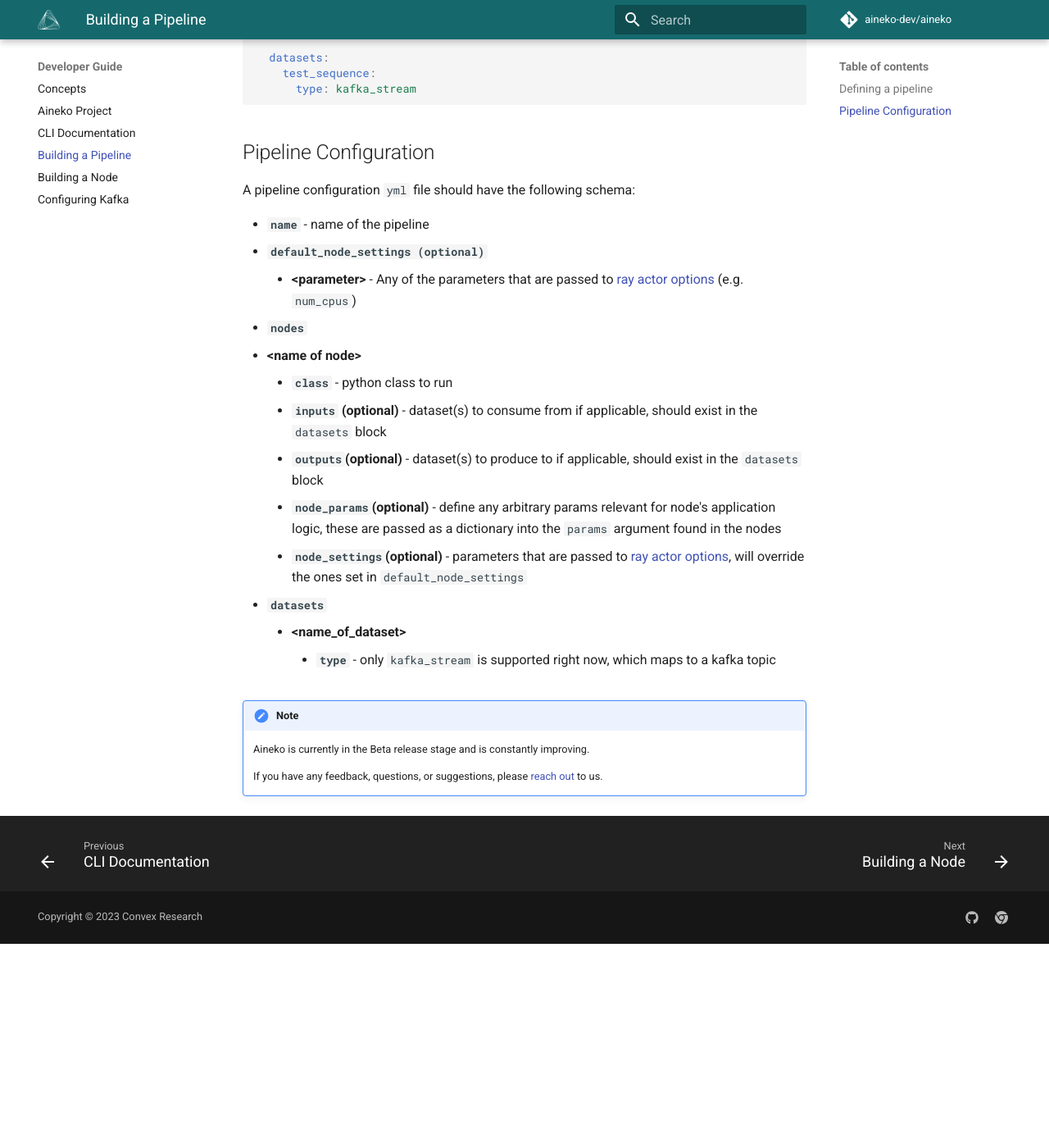
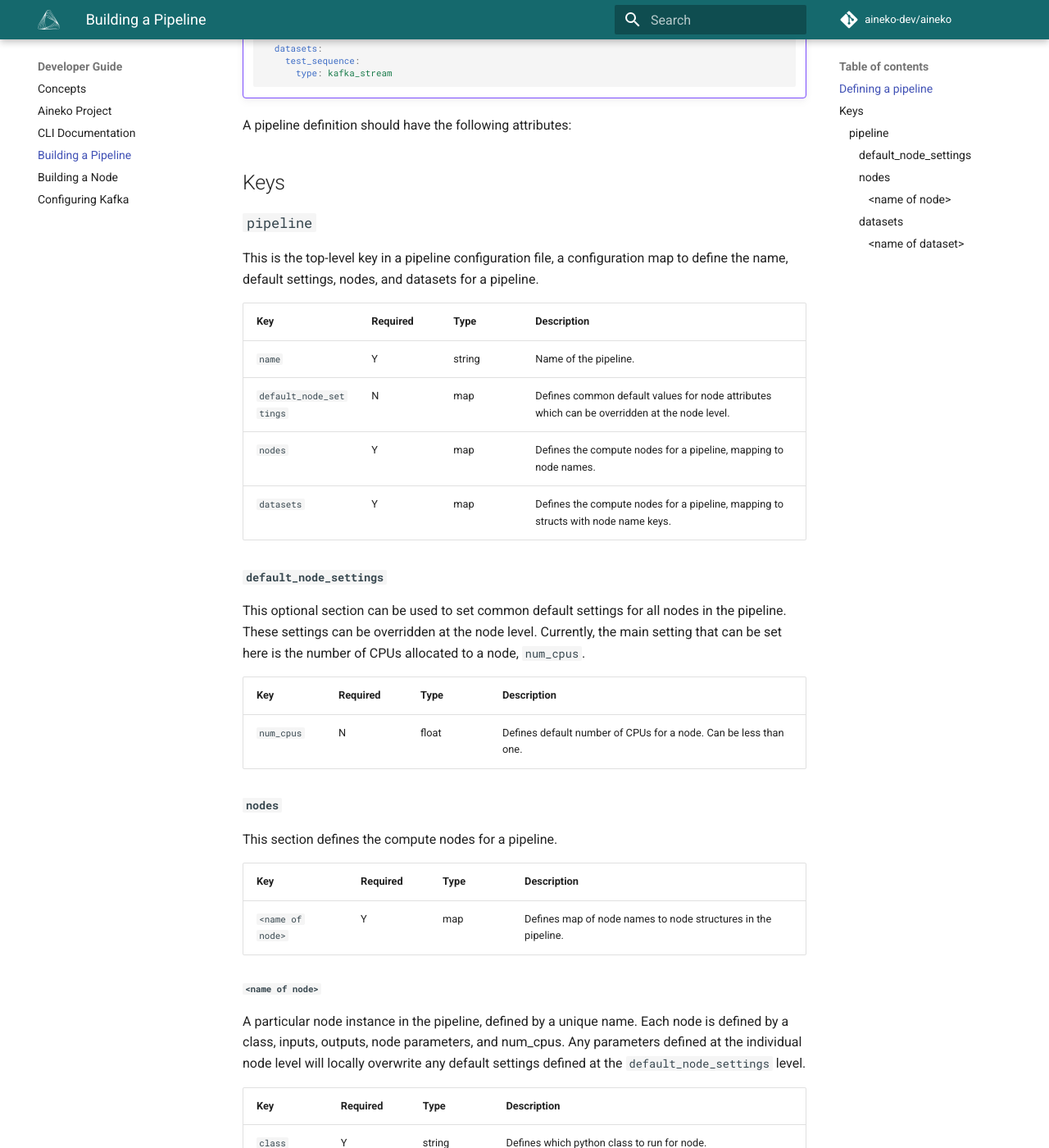
Before and after one commit to aineko-dev/aineko, an MkDocs documentation site: the page built from docs/developer_guide/pipeline_configuration.md, in a window 1280 px wide and 1400 px high, scrolled down 760 px. Shown: the whole window at 82% size. Built offline with MkDocs 1.6.1 and Material for MkDocs 9.7.7, drawn with Linux system fonts in a browser that asks for light colours; comment, search, counter and statistics services are not loaded; the version menu is left out; before the commit the page ends 1911 px from its top, so only the background shows below that; some of the changed text lies outside the part shown.

Commit message:
chore: ff branch; add patricks changes

````diff
--- a/docs/developer_guide/pipeline_configuration.md
+++ b/docs/developer_guide/pipeline_configuration.md
@@ -11,46 +11,92 @@
 N_sequence((sequence)):::nodeClass -->  T_test_sequence[test_sequence]:::datasetClass
 ```
 For the sake of simplicity, we reference a truncated version of the pipeline definition below:
-```yaml
-pipeline:
-  name: test-aineko-pipeline
 
-  default_node_settings:
-    num_cpus: 0.5
+???+ example "Example `pipeline.yml` configuration file"
+    ```yaml
+    pipeline:
+      name: test-aineko-pipeline
 
-  nodes:
-    sequence:
-      class: my_awesome_pipeline.nodes.MySequencerNode
-      outputs:
-        - test_sequence
-      node_params:
-        initial_state: 0
-        increment: 1
+      default_node_settings:
+        num_cpus: 0.5
+
+      nodes:
+        sequence:
+          class: my_awesome_pipeline.nodes.MySequencerNode
+          outputs:
+            - test_sequence
+          node_params:
+            initial_state: 0
+            increment: 1
 
 
-  datasets:
-    test_sequence:
-      type: kafka_stream
+      datasets:
+        test_sequence:
+          type: kafka_stream
 
-```
+    ```
 
-## Pipeline Configuration
+A pipeline definition should have the following attributes:
 
-A pipeline configuration `yml` file should have the following schema:
+## Keys
 
-* **`name`** - name of the pipeline
-* **`default_node_settings (optional)`**
-    * **<parameter\>** - Any of the parameters that are passed to [ray actor options](https://docs.ray.io/en/latest/ray-core/api/doc/ray.remote.html#ray.remote) (e.g. `num_cpus`)
-* **`nodes`**
-  * **<name of node\>**
-    * **`class`** - python class to run
-    * **`inputs` (optional)** - dataset(s) to consume from if applicable, should exist in the `datasets` block
-    * **`outputs`(optional)** - dataset(s) to produce to if applicable, should exist in the `datasets` block
-    * **`node_params`(optional)** - define any arbitrary params relevant for node's application logic, these are passed as a dictionary into the `params` argument found in the nodes
-    * **`node_settings`(optional)** - parameters that are passed to [ray actor options](https://docs.ray.io/en/latest/ray-core/api/doc/ray.remote.html#ray.remote), will override the ones set in `default_node_settings`
-* **`datasets`**
-    * **<name\_of\_dataset\>**
-        * **`type`** - only `kafka_stream` is supported right now, which maps to a kafka topic
+### `pipeline`
+
+This is the top-level key in a pipeline configuration file, a configuration map to define the name, default settings, nodes, and datasets for a pipeline.
+
+| Key | Required | Type | Description |
+| --- | -------- | ---- | ----------- |
+| `name` | Y | string | Name of the pipeline. |
+| `default_node_settings` | N | map | Defines common default values for node attributes which can be overridden at the node level. |
+| `nodes` | Y | map | Defines the compute nodes for a pipeline, mapping to node names. |
+| `datasets` | Y | map | Defines the compute nodes for a pipeline, mapping to structs with node name keys. |
+
+
+#### `default_node_settings`
+
+This optional section can be used to set common default settings for all nodes in the pipeline. These settings can be overridden at the node level. Currently, the main setting that can be set here is the number of CPUs allocated to a node, `num_cpus`.
+
+| Key | Required | Type | Description |
+| --- | -------- | ---- | ----------- |
+| `num_cpus` | N | float | Defines default number of CPUs for a node. Can be less than one. |
+
+#### `nodes`
+
+This section defines the compute nodes for a pipeline.
+
+| Key | Required | Type | Description |
+| --- | -------- | ---- | ----------- |
+| `<name of node>` | Y | map | Defines map of node names to node structures in the pipeline. |
+
+##### `<name of node>`
+
+A particular node instance in the pipeline, defined by a unique name. Each node is defined by a class, inputs, outputs, node parameters, and num_cpus. Any parameters defined at the individual node level will locally overwrite any default settings defined at the `default_node_settings` level.
+
+| Key | Required | Type | Description |
+| --- | -------- | ---- | ----------- |
+| `class` | Y | string | Defines which python class to run for node. |
+| `inputs` | N | list of strings | Defines which datasets to consume from if applicable. |
+| `outputs` | N | list of strings | Defines which datasets to produce to if applicable. |
+| `node_params` | N | map | Defines any arbitrary params relevant for node's application logic. In the example above, we defined `initial_state` and `increment` params, which are both integers.|
+| `num_cpus` | Y | float | Number of CPUs allocated to a node. Required either for each node definition or at default_node_settings level.|
+
+
+
+#### `datasets`
+
+This section defines the datasets for a pipeline.
+
+| Key | Required | Type | Description |
+| --- | -------- | ---- | ----------- |
+| `<name of dataset>` | Y | map | Defines map of dataset names to dataset structures in the pipeline. |
+
+##### `<name of dataset>`
+
+A particular dataset instance in the pipeline, defined by a unique name. Each dataset is defined by a type.
+
+| Key | Required | Type | Description |
+| --- | -------- | ---- | ----------- |
+| `type` | Y | string | Defines which type of dataset to use. Currently, only `kafka_stream` is supported. |
 
 !!! note
     Aineko is currently in the Beta release stage and is constantly improving.
````
